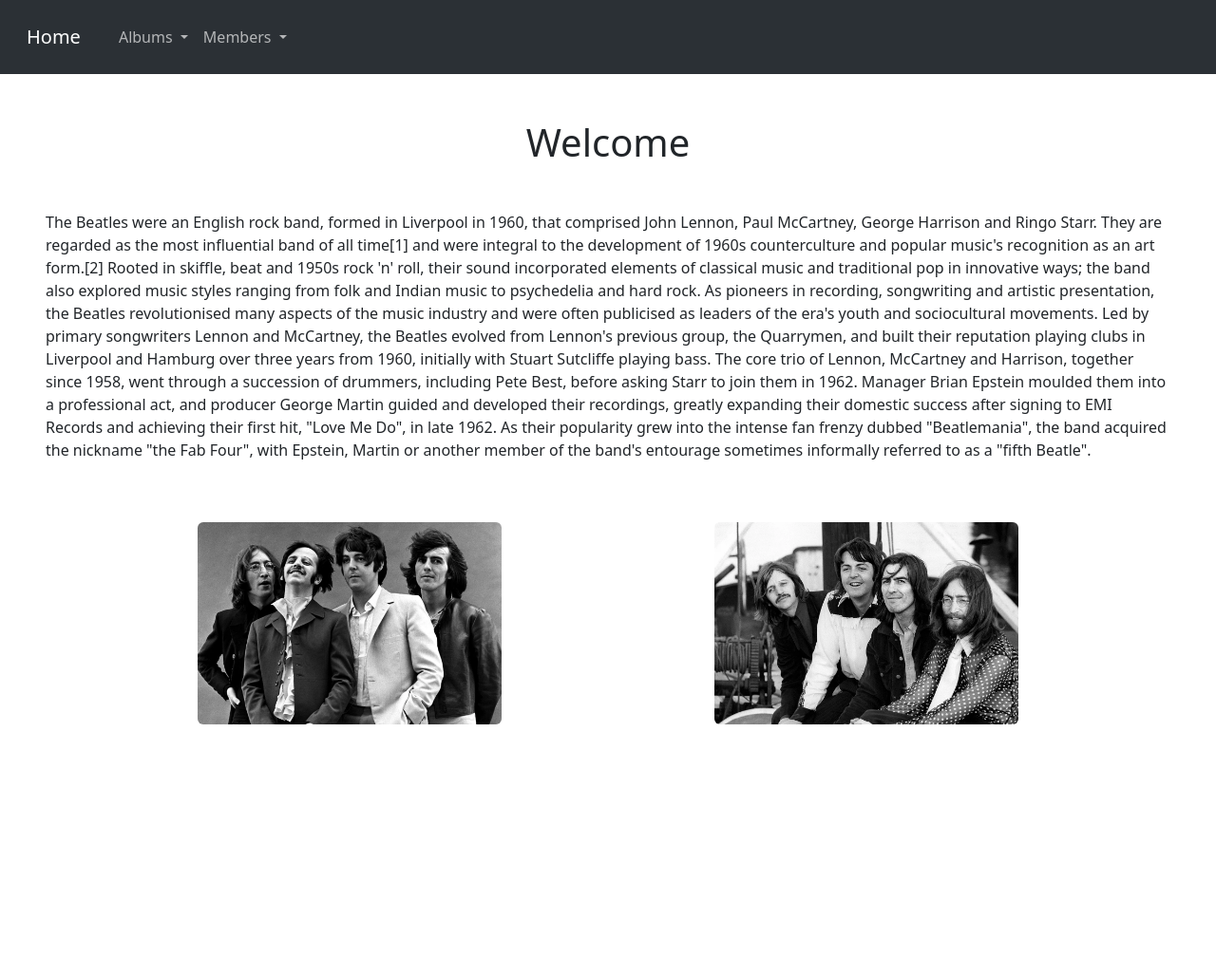
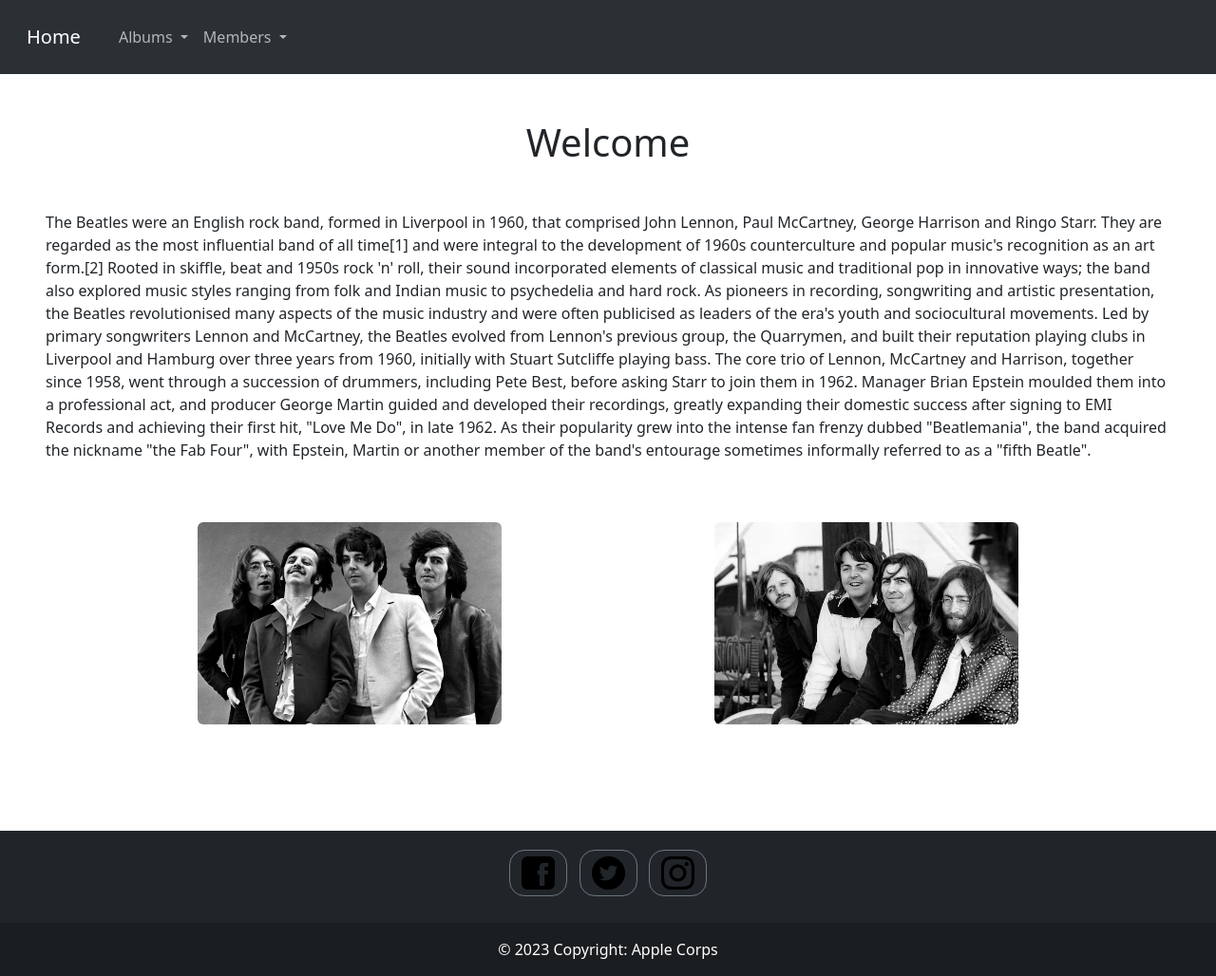
Before and after one commit to veronicadip/PersonalProjectRC, a plain HTML site: page index.html in a window 1280 px wide. Shown: the whole page at 95% size. Before the commit the page ends 800 px from the top, so only its background shows below. Drawn offline with nearby package versions, Linux system fonts and the light colour scheme.

Commit message:
add footer with links to social media

```diff
--- a/index.html
+++ b/index.html
@@ -116,11 +116,31 @@
             As their popularity grew into the intense fan frenzy dubbed "Beatlemania", the band acquired the nickname "the
             Fab Four", with Epstein, Martin or another member of the band's entourage sometimes informally referred to as
             a "fifth Beatle".</p>
-        <div class="d-flex justify-content-evenly">
+        <div class="d-flex justify-content-evenly pb-5">
             <img src="./assets/home/beatles2.webp" alt="beatles" class="rounded w-25 m-3">
             <img src="./assets/home/beatles1.webp" alt="beatles" class="rounded w-25 m-3">
         </div>
     </main>
+    <footer class="bg-dark text-center text-white mt-5">
+        <div class="container p-3 pb-0">
+            <section class="mb-4">
+                <a class="btn btn-outline-secondary btn-floating m-1 rounded-4" href="https://www.facebook.com/thebeatles/" role="button"
+                    target="_blank">
+                    <img src="./assets/footer/facebook-logo.png" alt="facebook link">
+                </a>
+                <a class="btn btn-outline-secondary btn-floating m-1 rounded-4" href="https://twitter.com/thebeatles" role="button" target="_blank">
+                    <img src="./assets/footer/twitter-logo.png" alt="twitter logo">
+                </a>
+                <a class="btn btn-outline-secondary btn-floating m-1 rounded-4" href="https://www.instagram.com/thebeatles/" role="button"
+                    target="_blank">
+                    <img src="./assets/footer/instagram-logo.png" alt="instagram logo">
+                </a>
+            </section>
+        </div>
+        <div class="text-center p-3" style="background-color: rgba(0, 0, 0, 0.2);">
+            © 2023 Copyright: Apple Corps
+        </div>
+    </footer>
 </body>
 
 </html>
```
Also changed, not shown: assets/footer/facebook-logo.png (added), assets/footer/instagram-logo.png (added), assets/footer/twitter-logo.png (added).
